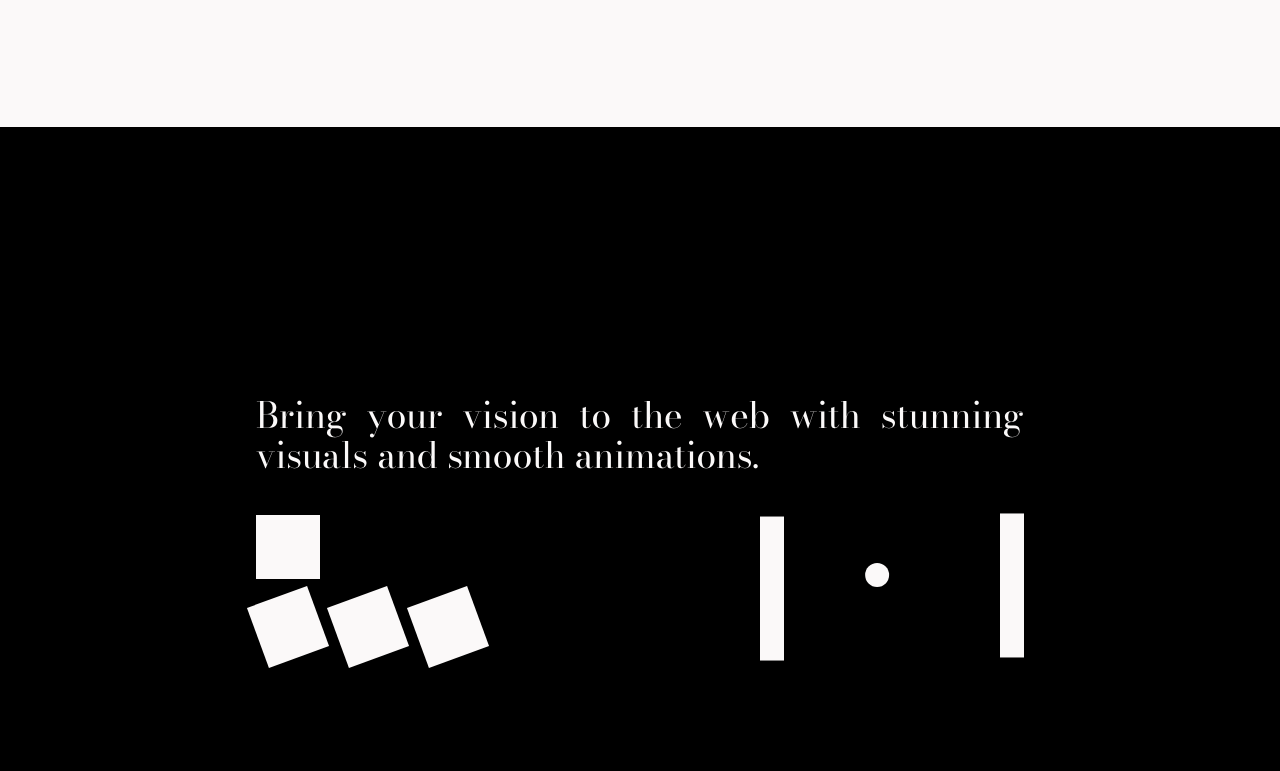
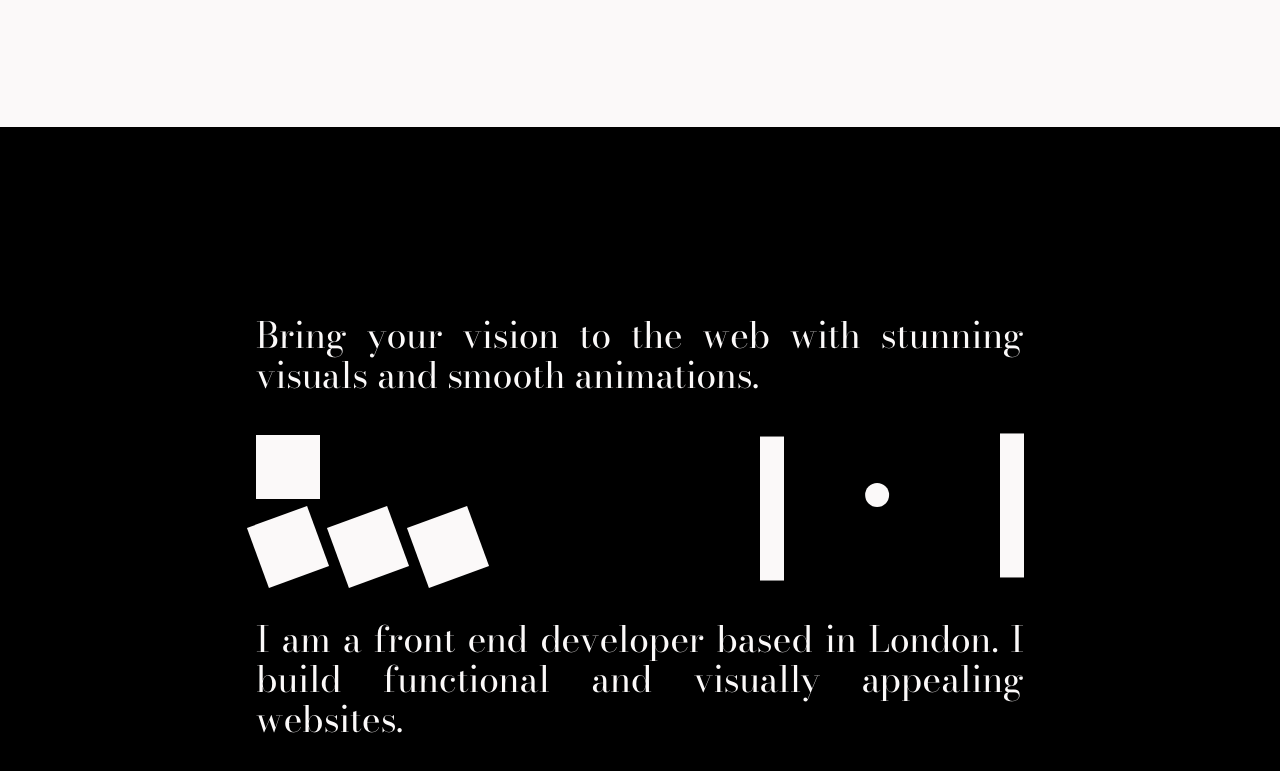
Before and after one commit to wecessary/personal-website-2023, a Next.js app: page / in a window 1280 px wide. Shown: the part 641-1412 px from the top of the page. Built offline with nearby package versions, Linux system fonts and the light colour scheme.

Commit message:
fourth iteration

```diff
--- a/src/components/aboutMe/AboutMe.tsx
+++ b/src/components/aboutMe/AboutMe.tsx
@@ -1,19 +1,10 @@
-import {
-  animated,
-  config,
-  useSpring,
-  useChain,
-  useTransition,
-  useSpringRef,
-  useInView,
-} from "@react-spring/web";
-import { useEffect, useState } from "react";
-import useMeasure from "react-use-measure";
+import { pingPong } from "@/const/spring";
+import { animated, config, useSpring, useInView } from "@react-spring/web";
+import { Trail } from "../common/animation/Trail";
+import { PingPoing } from "./PingPong";
+import { Tetris } from "./Tetris";
 
 export const AboutMe = () => {
-  const [squareContainerRef, { width }] = useMeasure();
-  const [pingPongRef, foo] = useMeasure();
-
   const [ref, inView] = useInView({ amount: 0.8 });
   const springs = useSpring({
     from: { backgroundColor: "#FBF9F9", color: "#000000" },
@@ -24,41 +15,6 @@ export const AboutMe = () => {
     config: config.slow,
   });
 
-  const [springs1, api] = useSpring(() => ({
-    from: { x: 0, rotate: 0 },
-  }));
-
-  const [springs2, api2] = useSpring(() => ({
-    from: { x: -(foo.width / 2 - 35), y: 10 },
-  }));
-
-  useEffect(() => {
-    if (inView) {
-      api.start({
-        from: { x: 0, rotate: 0 },
-        to: [
-          { x: width - 64, rotate: 0 },
-          { x: width - 64, rotate: 180 },
-          { x: 0, rotate: 180 },
-          { x: 0, rotate: 0 },
-        ],
-        loop: true,
-        config: config.slow,
-      });
-      api2.start({
-        from: { x: -(foo.width / 2 - 35), y: 10 },
-        to: [
-          { x: foo.width / 2 - 35, y: -10 },
-          { x: -(foo.width / 2 - 35), y: 10 },
-        ],
-        loop: true,
-        config: config.slow,
-      });
-    } else {
-      api.stop();
-      api2.stop();
-    }
-  }, [inView, width, foo.width]);
   return (
     <>
       <animated.div
@@ -66,106 +22,21 @@ export const AboutMe = () => {
         style={{ ...springs }}
         className="flex gap-4 justify-center items-center min-h-screen"
       >
-        <div className="w-[80vw] xl:w-[60vw]">
-          <div className="text-justify  text-2xl md:text-4xl">
+        <div className="w-[80vw] xl:w-[60vw] flex flex-col gap-10">
+          <p className="text-justify text-2xl md:text-4xl">
             Bring your vision to the web with stunning visuals and smooth
             animations.
+          </p>
+          <div className="flex flex-col md:flex-row gap-10 md:gap-0 md:justify-between">
+            <Tetris parentInView={inView} />
+            <PingPoing parentInView={inView} />
           </div>
-          <div className="flex flex-col md:flex-row gap-10 lg:gap-0 justify-between mt-10">
-            <div ref={squareContainerRef}>
-              <animated.div
-                style={{ x: springs1.x }}
-                className="w-16 h-16 bg-background"
-              ></animated.div>
-              <div className="flex justify-between gap-4 mt-4">
-                {Array(3)
-                  .fill(0)
-                  .map((_, index) => (
-                    <animated.div
-                      key={index}
-                      style={{ rotate: springs1.rotate }}
-                      className="w-16 h-16 bg-background"
-                    />
-                  ))}
-              </div>
-            </div>
-            <div>
-              <div ref={pingPongRef} className="flex justify-between gap-4">
-                <animated.div
-                  style={{ y: springs2.y }}
-                  className="bg-background h-36 w-6 mr-20"
-                />
-                <animated.div
-                  style={{ x: springs2.x }}
-                  className="bg-background h-6 w-6 rounded-full mt-12"
-                />
-                <animated.div
-                  style={{ y: springs2.y.to((y) => -y) }}
-                  className="bg-background h-36 w-6 ml-20"
-                />
-              </div>
-            </div>
-          </div>
+          <p className="text-justify text-2xl md:text-4xl">
+            I am a front end developer based in London. I build functional and
+            visually appealing websites.
+          </p>
         </div>
       </animated.div>
     </>
   );
 };
-
-{
-  /* <div className="text-justify px-8 lg:px-0 md:w-3xl md:text-4xl">
-<p>I am a front end developer based in London.</p>
-<p>
-  I
-  <Trail animation={pingPong}>
-    <span className="inline-block px-2">build</span>
-    <span className="inline-block px-2"> functional</span>
-    <span className="inline-block px-2"> and </span>
-    <span className="inline-block px-2">visual</span>
-    <span className="inline-block px-2"> websites.</span>
-  </Trail>
-</p>
-</div> */
-}
-
-// const springs1 = useSpring({
-//   from: { scale: 0.2, backgroundColor: "#715A5A" },
-//   to: [{ scale: 4 }, { backgroundColor: "#ffffff" }],
-//   config: config.slow,
-//   loop: true,
-// });
-
-// const springs2 = useSpring({
-//   from: { x1: 0, x2: 0, y2: 0, scaleX1: 1, scaleX2: 1, scaleY2: 1 },
-//   to: [
-//     { x1: 80, x2: 0, y2: 0, scaleX1: 1, scaleX2: 1, scaleY2: 1 },
-//     { x1: 160, x2: -120, scaleX1: 0.33, scaleX2: 4 },
-//     { scaleY2: 4, y2: -120 },
-//   ],
-//   loop: true,
-// });
-
-{
-  /* <animated.div className="w-80 h-80 bg-background flex items-center justify-center ">
-<animated.div
-  style={{ ...springs1 }}
-  className="h-20 w-20 flex items-center justify-center"
->
-  <animated.div className="h-5 w-5 bg-background flex items-center justify-center" />
-</animated.div>
-</animated.div>
-<div className="relative h-80 w-80">
-<animated.div
-  style={{ scaleX: springs2.scaleX1, x: springs2.x1 }}
-  className="h-60 w-60 bg-background "
-/>
-<animated.div
-  style={{
-    scaleX: springs2.scaleX2,
-    scaleY: springs2.scaleY2,
-    x: springs2.x2,
-    y: springs2.y2,
-  }}
-  className="h-20 w-20 bg-background absolute right-0"
-/> */
-}
--- /dev/null
+++ b/src/components/aboutMe/PingPong.tsx
@@ -0,0 +1,47 @@
+import { ParentInView } from "@/model/model";
+import { animated, config, useSpring } from "@react-spring/web";
+import { useEffect } from "react";
+import useMeasure from "react-use-measure";
+
+export const PingPoing = ({ parentInView }: ParentInView) => {
+  const [ref, { width }] = useMeasure();
+  const travelDistance = width / 2 - 35; // the ball should travel half of the parent div minus the width of a slider and some buffer
+  const [springs2, api] = useSpring(() => ({
+    from: { x: -travelDistance, y: 10 },
+  }));
+
+  useEffect(() => {
+    if (parentInView) {
+      api.start({
+        from: { x: -travelDistance, y: 10 },
+        to: [
+          { x: travelDistance, y: -10 },
+          { x: -travelDistance, y: 10 },
+        ],
+        loop: true,
+        config: config.slow,
+      });
+    } else {
+      api.stop();
+    }
+  }, [parentInView, width]);
+
+  return (
+    <>
+      <div ref={ref} className="flex justify-between gap-4">
+        <animated.div
+          style={{ y: springs2.y }}
+          className="bg-background h-36 w-6 mr-20"
+        />
+        <animated.div
+          style={{ x: springs2.x }}
+          className="bg-background h-6 w-6 rounded-full mt-12"
+        />
+        <animated.div
+          style={{ y: springs2.y.to((y) => -y) }}
+          className="bg-background h-36 w-6 ml-20"
+        />
+      </div>
+    </>
+  );
+};
--- /dev/null
+++ b/src/components/aboutMe/Tetris.tsx
@@ -0,0 +1,52 @@
+import { ParentInView } from "@/model/model";
+import { animated, useSpring, config } from "@react-spring/web";
+import { useEffect } from "react";
+import useMeasure from "react-use-measure";
+
+export const Tetris = ({ parentInView }: ParentInView) => {
+  const [ref, { width }] = useMeasure();
+  const slideDistance = width - 64; // 64 is the width of the sliding div
+  const rotation = 180;
+  const [springs1, api] = useSpring(() => ({
+    from: { x: 0, rotate: 0 },
+  }));
+
+  useEffect(() => {
+    if (parentInView) {
+      api.start({
+        from: { x: 0, rotate: 0 },
+        to: [
+          { x: slideDistance, rotate: 0 },
+          { x: slideDistance, rotate: rotation },
+          { x: 0, rotate: rotation },
+          { x: 0, rotate: 0 },
+        ],
+        loop: true,
+        config: config.slow,
+      });
+    } else {
+      api.stop();
+    }
+  }, [parentInView, slideDistance]);
+  return (
+    <>
+      <div ref={ref}>
+        <animated.div
+          style={{ x: springs1.x }}
+          className="w-16 h-16 bg-background"
+        />
+        <div className="flex justify-between gap-4 mt-4">
+          {Array(3)
+            .fill(0)
+            .map((_, index) => (
+              <animated.div
+                key={index}
+                style={{ rotate: springs1.rotate }}
+                className="w-16 h-16 bg-background"
+              />
+            ))}
+        </div>
+      </div>
+    </>
+  );
+};
--- /dev/null
+++ b/src/model/model.ts
@@ -0,0 +1,3 @@
+export interface ParentInView {
+  parentInView: boolean;
+}
```
